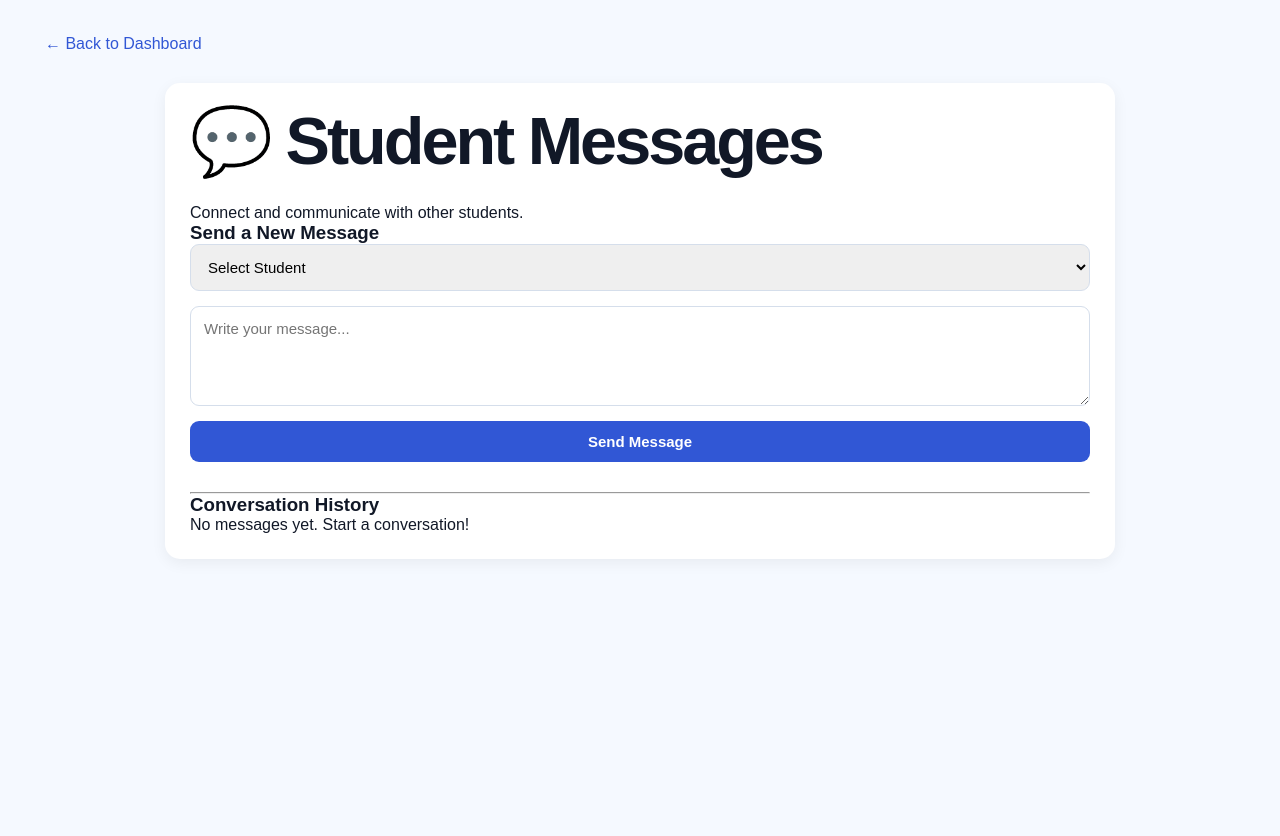
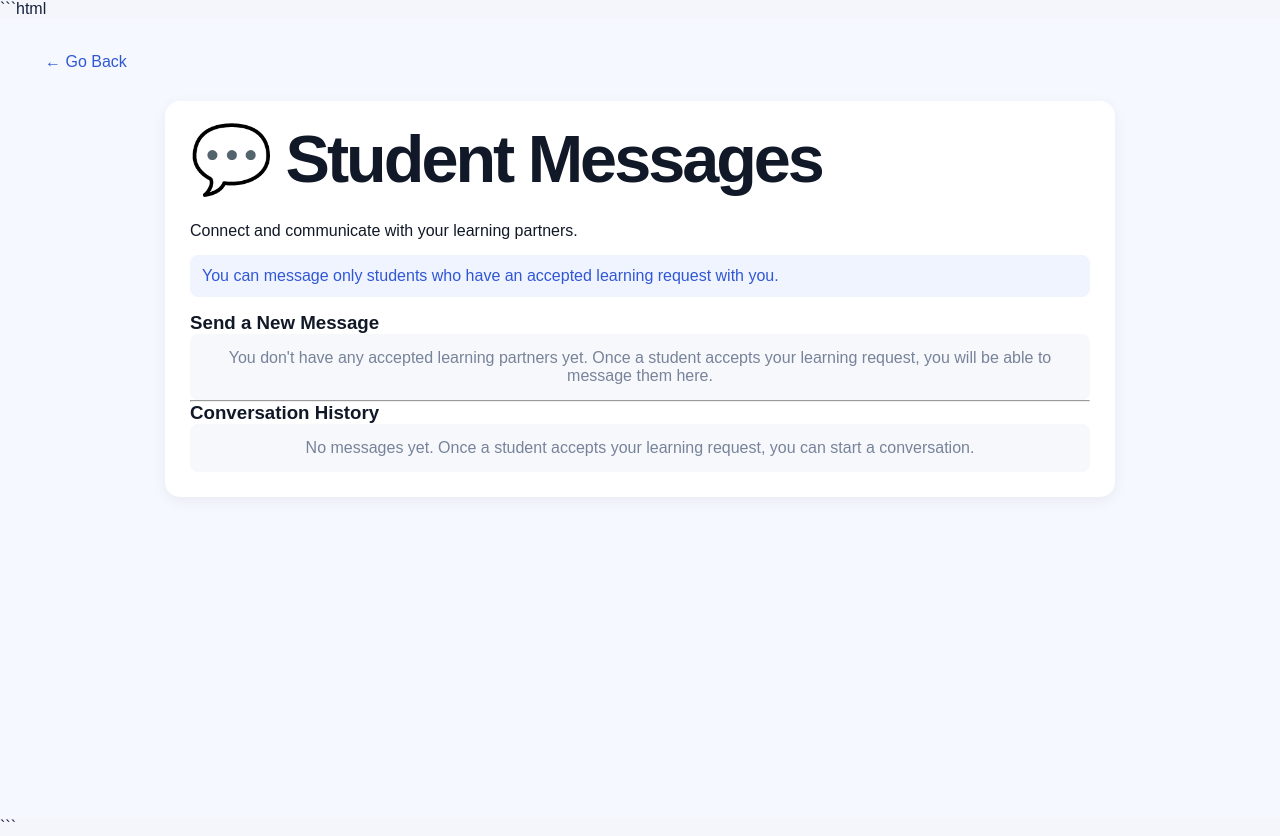
Before and after one commit to PRIYA19120/Campus-Skill-Exchange-Platform, a Flask app: page /messages in a window 1280 px wide. Before the commit the page ends 533 px from the top, so only its background shows below. Run offline with Flask 3, Linux system fonts and the light colour scheme; the visitor is signed in with stand-in values (Sample User, id 1); parts of the project's set-up code (start-up, migrations or seed data) failed here and were passed over.

Commit message:
Restrict messaging to accepted learning partners

````diff
--- a/app.py
+++ b/app.py
@@ -1577,17 +1577,12 @@ def rating_feedback():
     )
 
 
-
-print("\n--- REGISTERED ROUTES ---")
-for rule in app.url_map.iter_rules():
-    print(rule, "->", rule.endpoint)
-print("-------------------------\n")
-
-
 # ==========================================
 # STUDENT MESSAGING SYSTEM
 # ==========================================
 
+
+
 @app.route("/messages", methods=["GET", "POST"])
 def messages():
     if not session.get("user_id"):
@@ -1597,20 +1592,50 @@ def messages():
     error = None
     success = None
 
+    # Find only accepted learning requests involving current user
+    accepted_requests = LearningRequest.query.filter(
+        LearningRequest.status == "Accepted",
+        or_(
+            LearningRequest.student_id == current_user_id,
+            LearningRequest.partner_id == current_user_id
+        )
+    ).all()
+
+    # Get the other student's ID from each accepted request
+    accepted_partner_ids = set()
+
+    for req in accepted_requests:
+        if req.student_id == current_user_id:
+            accepted_partner_ids.add(req.partner_id)
+        else:
+            accepted_partner_ids.add(req.student_id)
+
+    # Handle sending a message
     if request.method == "POST":
-        receiver_id = request.form.get("receiver_id", "").strip()
-        message_text = request.form.get("message", "").strip()
+        receiver_id = request.form.get(
+            "receiver_id", ""
+        ).strip()
+
+        message_text = request.form.get(
+            "message", ""
+        ).strip()
 
         if not receiver_id.isdigit():
             error = "Please select a student."
+
         elif not message_text:
             error = "Please enter a message."
+
         else:
             receiver_id = int(receiver_id)
-            receiver = db.session.get(Student, receiver_id)
-
-            if not receiver or receiver_id == current_user_id:
-                error = "Invalid student selected."
+
+            # Security check: receiver must have an accepted request
+            if receiver_id not in accepted_partner_ids:
+                error = (
+                    "You can only message students "
+                    "whose learning request has been accepted."
+                )
+
             else:
                 try:
                     new_message = Message(
@@ -1621,6 +1646,7 @@ def messages():
 
                     db.session.add(new_message)
                     db.session.commit()
+
                     success = "Message sent successfully!"
 
                 except Exception:
@@ -1628,24 +1654,40 @@ def messages():
                     app.logger.exception("Message sending failed")
                     error = "Unable to send message."
 
-    all_messages = (
-        Message.query
-        .filter(
-            db.or_(
-                Message.sender_id == current_user_id,
-                Message.receiver_id == current_user_id
-            )
-        )
-        .order_by(Message.sent_at.desc())
-        .all()
-    )
-
-    students = (
-        Student.query
-        .filter(Student.student_id != current_user_id)
-        .order_by(Student.name)
-        .all()
-    )
+    # Show messages only with accepted partners
+    all_messages = []
+
+    if accepted_partner_ids:
+        all_messages = (
+            Message.query
+            .filter(
+                or_(
+                    and_(
+                        Message.sender_id == current_user_id,
+                        Message.receiver_id.in_(accepted_partner_ids)
+                    ),
+                    and_(
+                        Message.receiver_id == current_user_id,
+                        Message.sender_id.in_(accepted_partner_ids)
+                    )
+                )
+            )
+            .order_by(Message.sent_at.desc())
+            .all()
+        )
+
+    # Dropdown/list contains only accepted partners
+    students = []
+
+    if accepted_partner_ids:
+        students = (
+            Student.query
+            .filter(
+                Student.student_id.in_(accepted_partner_ids)
+            )
+            .order_by(Student.name)
+            .all()
+        )
 
     return render_template(
         "messages.html",
@@ -1656,8 +1698,17 @@ def messages():
         success=success
     )
 
+# ==========================================
+# APPLICATION START
+# ==========================================
+
+print("\n--- REGISTERED ROUTES ---")
+
+for rule in app.url_map.iter_rules():
+    print(rule, "->", rule.endpoint)
+
+print("-------------------------\n")
+
+
 if __name__ == "__main__":
-    with app.app_context():
-        db.create_all()
-
     app.run(debug=True)
--- a/templates/messages.html
+++ b/templates/messages.html
@@ -1,4 +1,4 @@
-
+```html
 <!DOCTYPE html>
 <html lang="en">
 <head>
@@ -48,6 +48,10 @@
             cursor: pointer;
         }
 
+        .send-message-btn:hover {
+            background: #2445b5;
+        }
+
         .message-card {
             padding: 16px;
             margin: 12px 0;
@@ -59,6 +63,7 @@
         .message-card p {
             margin: 10px 0;
             line-height: 1.6;
+            overflow-wrap: anywhere;
         }
 
         .message-card small {
@@ -67,10 +72,32 @@
 
         .success-message {
             color: green;
+            padding: 10px;
+            background: #eaf8ed;
+            border-radius: 8px;
         }
 
         .error-message {
             color: red;
+            padding: 10px;
+            background: #fff0f0;
+            border-radius: 8px;
+        }
+
+        .info-message {
+            color: #3157d5;
+            background: #f0f4ff;
+            padding: 12px;
+            border-radius: 8px;
+            margin: 15px 0;
+        }
+
+        .empty-message {
+            color: #77839a;
+            padding: 15px;
+            text-align: center;
+            background: #f7f8fb;
+            border-radius: 8px;
         }
     </style>
 </head>
@@ -81,41 +108,58 @@
 
     <main class="dashboard-content">
 
-        <a href="{{ url_for('dashboard') }}"
+        <a href="javascript:history.back()"
            style="text-decoration:none; color:#3157d5;">
-            ← Back to Dashboard
+            ← Go Back
         </a>
 
         <div class="messaging-container">
 
             <h1>💬 Student Messages</h1>
-            <p>Connect and communicate with other students.</p>
+
+            <p>
+                Connect and communicate with your learning partners.
+            </p>
+
+            <div class="info-message">
+                You can message only students who have an accepted
+                learning request with you.
+            </div>
 
             {% if success %}
-                <p class="success-message">{{ success }}</p>
+                <p class="success-message">
+                    {{ success }}
+                </p>
             {% endif %}
 
             {% if error %}
-                <p class="error-message">{{ error }}</p>
+                <p class="error-message">
+                    {{ error }}
+                </p>
             {% endif %}
 
             <h3>Send a New Message</h3>
+
+            {% if students %}
 
                 <form method="POST"
                       action="{{ url_for('messages') }}"
                       class="message-form">
 
                     <select name="receiver_id" required>
-                    <option value="">Select Student</option>
+
+                        <option value="">Select Learning Partner</option>
 
                         {% for student in students %}
                             <option value="{{ student.student_id }}">
                                 {{ student.name }} ({{ student.email }})
                             </option>
                         {% endfor %}
+
                     </select>
 
-                <textarea name="message"
+                    <textarea
+                        name="message"
                         placeholder="Write your message..."
                         required></textarea>
 
@@ -124,6 +168,16 @@
                     </button>
 
                 </form>
+
+            {% else %}
+
+                <p class="empty-message">
+                    You don't have any accepted learning partners yet.
+                    Once a student accepts your learning request,
+                    you will be able to message them here.
+                </p>
+
+            {% endif %}
 
             <hr>
 
@@ -136,9 +190,17 @@
                     <div class="message-card">
 
                         {% if msg.sender_id == current_user_id %}
-                            <strong>You → Student #{{ msg.receiver_id }}</strong>
+
+                            <strong>
+                                You → Student #{{ msg.receiver_id }}
+                            </strong>
+
                         {% else %}
-                            <strong>Student #{{ msg.sender_id }} → You</strong>
+
+                            <strong>
+                                Student #{{ msg.sender_id }} → You
+                            </strong>
+
                         {% endif %}
 
                         <p>{{ msg.message }}</p>
@@ -153,7 +215,10 @@
 
             {% else %}
 
-                <p>No messages yet. Start a conversation!</p>
+                <p class="empty-message">
+                    No messages yet. Once a student accepts your
+                    learning request, you can start a conversation.
+                </p>
 
             {% endif %}
 
@@ -165,3 +230,4 @@
 
 </body>
 </html>
+```
````
Lines whose indentation alone changed are shown as unchanged.
